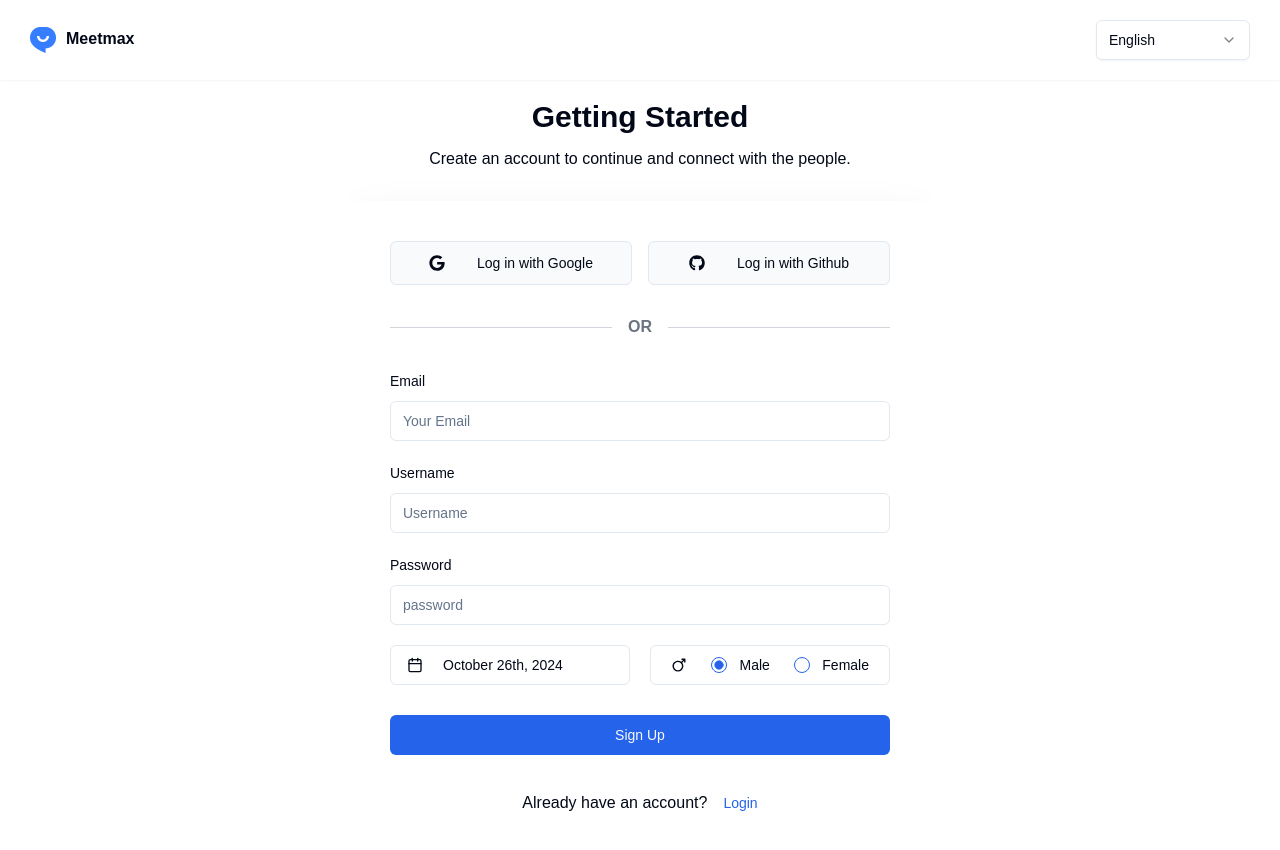
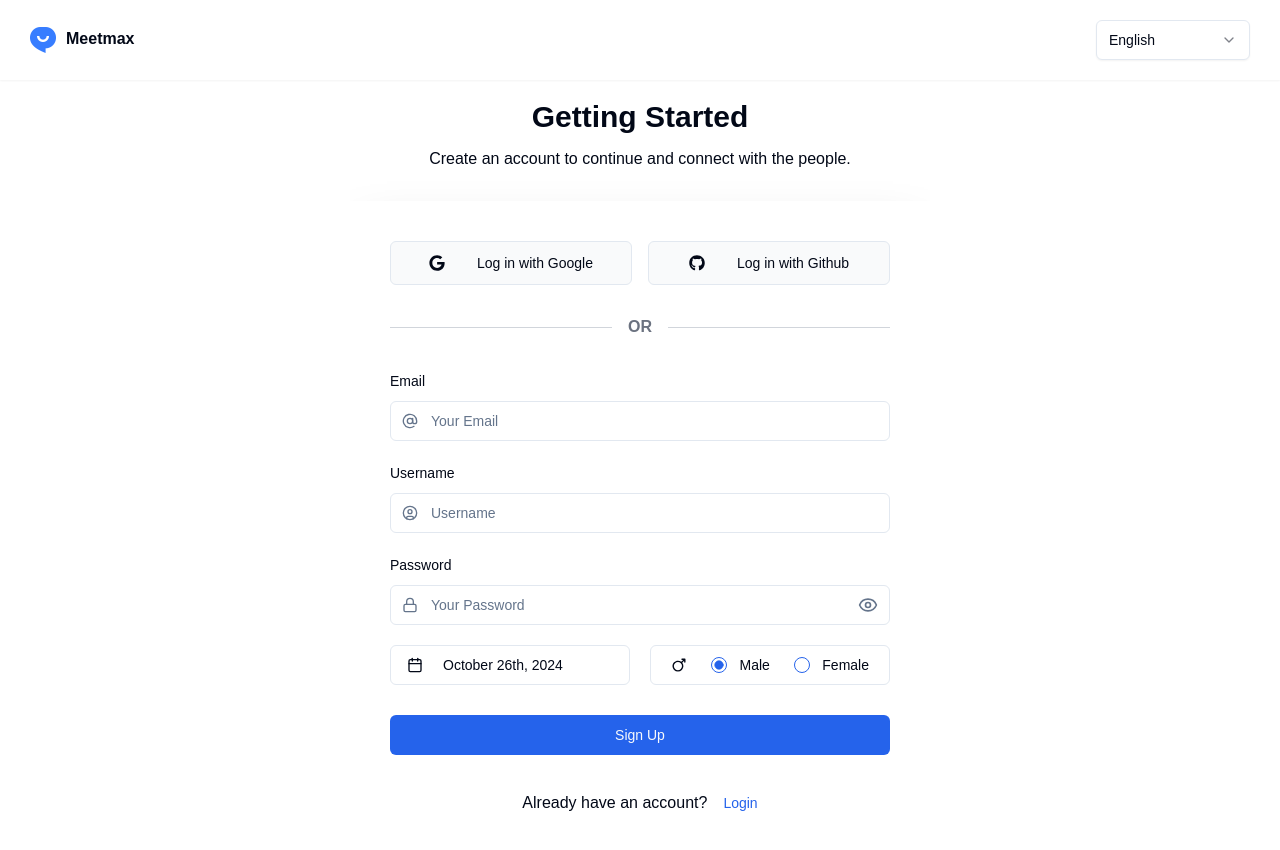
Before and after one commit to MinhDuyDEV/chatapp-frontend, a Next.js app: page /signup in a window 1280 px wide. Shown: the top 850 px of the page. Built offline with nearby package versions, Linux system fonts and the light colour scheme.

Commit message:
refactor(ui): update search field and input components
- Refactor the search field component to improve accessibility and styling
- Update the input component to support icons and improve styling

Related work items: #123, #456

```diff
--- a/src/app/(auth)/login/login-form.tsx
+++ b/src/app/(auth)/login/login-form.tsx
@@ -20,6 +20,8 @@ import { useRouter } from "next/navigation";
 import Link from "next/link";
 import { login } from "@/services/auth";
 import toast from "react-hot-toast";
+import { AtSign, Lock } from "lucide-react";
+import { PasswordInput } from "@/components/ui/password-input";
 
 const formSchema = z.object({
   email: z.string().email({ message: "Invalid email address" }),
@@ -53,16 +55,22 @@ const LoginForm = () => {
   };
   return (
     <Form {...form}>
-      <form onSubmit={form.handleSubmit(onSubmit)} className='space-y-7.5'>
-        <div className='space-y-5'>
+      <form onSubmit={form.handleSubmit(onSubmit)} className="space-y-7.5">
+        <div className="space-y-5">
           <FormField
             control={form.control}
-            name='email'
+            name="email"
             render={({ field }) => (
               <FormItem>
                 <FormLabel>Email</FormLabel>
                 <FormControl>
-                  <Input placeholder='Your Email' {...field} />
+                  <Input
+                    icon={AtSign}
+                    placeholder="Your Email"
+                    className="pl-10"
+                    disabled={form.formState.isSubmitting}
+                    {...field}
+                  />
                 </FormControl>
                 <FormMessage />
               </FormItem>
@@ -70,25 +78,35 @@ const LoginForm = () => {
           />
           <FormField
             control={form.control}
-            name='password'
+            name="password"
             render={({ field }) => (
               <FormItem>
                 <FormLabel>Password</FormLabel>
                 <FormControl>
-                  <Input type='password' placeholder='password' {...field} />
+                  <PasswordInput
+                    icon={Lock}
+                    placeholder="Your Password"
+                    className="pl-10"
+                    disabled={form.formState.isSubmitting}
+                    {...field}
+                  />
                 </FormControl>
                 <FormMessage />
-                <div className='flex items-center justify-end'>
-                  <Button size='sm' variant='link' asChild className='p-0'>
-                    <Link href='/reset'>Forgot password?</Link>
+                <div className="flex items-center justify-end">
+                  <Button size="sm" variant="link" asChild className="p-0">
+                    <Link href="/reset">Forgot password?</Link>
                   </Button>
                 </div>
               </FormItem>
             )}
           />
         </div>
-        <Button type='submit' className='w-full'>
-          Login
+        <Button
+          type="submit"
+          className="w-full"
+          disabled={form.formState.isSubmitting}
+        >
+          {form.formState.isSubmitting ? "Loading..." : "Login"}
         </Button>
       </form>
     </Form>
--- a/src/app/(auth)/signup/signup-form.tsx
+++ b/src/app/(auth)/signup/signup-form.tsx
@@ -5,7 +5,7 @@ import { z } from "zod";
 import { format } from "date-fns";
 import { useForm } from "react-hook-form";
 import { useRouter } from "next/navigation";
-import { CalendarIcon } from "lucide-react";
+import { AtSign, CalendarIcon, CircleUser, Lock } from "lucide-react";
 import { IoMale, IoFemale } from "react-icons/io5";
 import { zodResolver } from "@hookform/resolvers/zod";
 
@@ -30,6 +30,7 @@ import { Calendar } from "@/components/ui/calendar";
 import { RadioGroup, RadioGroupItem } from "@/components/ui/radio-group";
 import { signup } from "@/services/auth";
 import toast from "react-hot-toast";
+import { PasswordInput } from "@/components/ui/password-input";
 
 const SignupForm = () => {
   const navigate = useRouter();
@@ -60,16 +61,22 @@ const SignupForm = () => {
 
   return (
     <Form {...form}>
-      <form onSubmit={form.handleSubmit(onSubmit)} className='space-y-7.5'>
-        <div className='space-y-5'>
+      <form onSubmit={form.handleSubmit(onSubmit)} className="space-y-7.5">
+        <div className="space-y-5">
           <FormField
             control={form.control}
-            name='email'
+            name="email"
             render={({ field }) => (
               <FormItem>
                 <FormLabel>Email</FormLabel>
                 <FormControl>
-                  <Input placeholder='Your Email' {...field} />
+                  <Input
+                    icon={AtSign}
+                    placeholder="Your Email"
+                    className="pl-10"
+                    disabled={form.formState.isSubmitting}
+                    {...field}
+                  />
                 </FormControl>
                 <FormMessage />
               </FormItem>
@@ -77,12 +84,18 @@ const SignupForm = () => {
           />
           <FormField
             control={form.control}
-            name='username'
+            name="username"
             render={({ field }) => (
               <FormItem>
                 <FormLabel>Username</FormLabel>
                 <FormControl>
-                  <Input placeholder='Username' {...field} />
+                  <Input
+                    icon={CircleUser}
+                    placeholder="Username"
+                    className="pl-10"
+                    disabled={form.formState.isSubmitting}
+                    {...field}
+                  />
                 </FormControl>
                 <FormMessage />
               </FormItem>
@@ -90,34 +103,40 @@ const SignupForm = () => {
           />
           <FormField
             control={form.control}
-            name='password'
+            name="password"
             render={({ field }) => (
               <FormItem>
                 <FormLabel>Password</FormLabel>
                 <FormControl>
-                  <Input type='password' placeholder='password' {...field} />
+                  <PasswordInput
+                    icon={Lock}
+                    placeholder="Your Password"
+                    className="pl-10"
+                    disabled={form.formState.isSubmitting}
+                    {...field}
+                  />
                 </FormControl>
                 <FormMessage />
               </FormItem>
             )}
           />
-          <div className='grid grid-cols-2 gap-5'>
+          <div className="grid grid-cols-2 gap-5">
             <FormField
               control={form.control}
-              name='birthday'
+              name="birthday"
               render={({ field }) => (
-                <FormItem className='w-full'>
+                <FormItem className="w-full">
                   <FormControl>
                     <Popover>
                       <PopoverTrigger asChild>
                         <Button
-                          variant='outline'
+                          variant="outline"
                           className={cn(
                             "w-full justify-start text-left font-normal",
-                            !field.value && "text-muted-foreground"
+                            !field.value && "text-muted-foreground",
                           )}
                         >
-                          <CalendarIcon className='mr-3 h-4 w-4' />
+                          <CalendarIcon className="mr-3 h-4 w-4" />
                           {field.value ? (
                             format(field.value, "PPP")
                           ) : (
@@ -125,10 +144,10 @@ const SignupForm = () => {
                           )}
                         </Button>
                       </PopoverTrigger>
-                      <PopoverContent align='start' className='w-auto p-0'>
+                      <PopoverContent align="start" className="w-auto p-0">
                         <Calendar
-                          mode='single'
-                          captionLayout='dropdown-buttons'
+                          mode="single"
+                          captionLayout="dropdown-buttons"
                           selected={field.value}
                           onSelect={field.onChange}
                           fromYear={1960}
@@ -142,29 +161,29 @@ const SignupForm = () => {
             />
             <FormField
               control={form.control}
-              name='gender'
+              name="gender"
               render={({ field }) => (
-                <FormItem className='w-full'>
+                <FormItem className="w-full">
                   <FormControl>
                     <RadioGroup
                       onValueChange={field.onChange}
                       defaultValue={field.value}
-                      className='flex border dark:border-gray-600 py-[7px] rounded-md px-5 justify-between items-center gap-5'
+                      className="flex items-center justify-between gap-5 rounded-md border px-5 py-[7px] dark:border-gray-600"
                     >
                       {field.value === "male" ? <IoMale /> : <IoFemale />}
-                      <FormItem className='flex items-center space-x-3 space-y-0'>
+                      <FormItem className="flex items-center space-x-3 space-y-0">
                         <FormControl>
-                          <RadioGroupItem value='male' />
+                          <RadioGroupItem value="male" />
                         </FormControl>
-                        <FormLabel className='leading-6 font-normal'>
+                        <FormLabel className="font-normal leading-6">
                           Male
                         </FormLabel>
                       </FormItem>
-                      <FormItem className='flex items-center space-x-3 space-y-0'>
+                      <FormItem className="flex items-center space-x-3 space-y-0">
                         <FormControl>
-                          <RadioGroupItem value='female' />
+                          <RadioGroupItem value="female" />
                         </FormControl>
-                        <FormLabel className='leading-6 font-normal'>
+                        <FormLabel className="font-normal leading-6">
                           Female
                         </FormLabel>
                       </FormItem>
@@ -175,8 +194,12 @@ const SignupForm = () => {
             />
           </div>
         </div>
-        <Button type='submit' className='w-full'>
-          Sign Up
+        <Button
+          type="submit"
+          className="w-full"
+          disabled={form.formState.isSubmitting}
+        >
+          {form.formState.isSubmitting ? "Loading..." : "Sign Up"}
         </Button>
       </form>
     </Form>
--- a/src/components/ui/input.tsx
+++ b/src/components/ui/input.tsx
@@ -1,25 +1,34 @@
-import * as React from "react"
+import * as React from "react";
 
-import { cn } from "@/lib/utils"
+import { cn } from "@/lib/utils";
+import { LucideIcon } from "lucide-react";
+import { IconType } from "react-icons";
 
 export interface InputProps
-  extends React.InputHTMLAttributes<HTMLInputElement> {}
+  extends React.InputHTMLAttributes<HTMLInputElement> {
+  icon?: LucideIcon | IconType;
+}
 
 const Input = React.forwardRef<HTMLInputElement, InputProps>(
-  ({ className, type, ...props }, ref) => {
+  ({ className, type, icon: Icon, ...props }, ref) => {
     return (
+      <div className="relative">
+        {Icon && (
+          <Icon className="absolute left-3 top-1/2 size-4 -translate-y-1/2 transform text-muted-foreground" />
+        )}
         <input
           type={type}
           className={cn(
             "flex h-10 w-full rounded-md border border-input bg-background px-3 py-2 text-sm ring-offset-background file:border-0 file:bg-transparent file:text-sm file:font-medium file:text-foreground placeholder:text-muted-foreground focus-visible:outline-none focus-visible:ring-2 focus-visible:ring-ring focus-visible:ring-offset-2 disabled:cursor-not-allowed disabled:opacity-50",
-          className
+            className,
           )}
           ref={ref}
           {...props}
         />
-    )
-  }
-)
-Input.displayName = "Input"
+      </div>
+    );
+  },
+);
+Input.displayName = "Input";
 
-export { Input }
+export { Input };
--- /dev/null
+++ b/src/components/ui/password-input.tsx
@@ -0,0 +1,38 @@
+import { cn } from "@/lib/utils";
+import { Eye, EyeOff } from "lucide-react";
+import React, { useState } from "react";
+import { Input, InputProps } from "./input";
+
+const PasswordInput = React.forwardRef<HTMLInputElement, InputProps>(
+  ({ className, icon: Icon, ...props }, ref) => {
+    const [showPassword, setShowPassword] = useState(false);
+
+    return (
+      <div className="relative">
+        <Input
+          icon={Icon}
+          type={showPassword ? "text" : "password"}
+          className={cn("pe-10", className)}
+          ref={ref}
+          {...props}
+        />
+        <button
+          type="button"
+          onClick={() => setShowPassword(!showPassword)}
+          title={showPassword ? "Hide password" : "Show password"}
+          className="absolute right-3 top-1/2 -translate-y-1/2 transform text-muted-foreground"
+        >
+          {showPassword ? (
+            <EyeOff className="size-5" />
+          ) : (
+            <Eye className="size-5" />
+          )}
+        </button>
+      </div>
+    );
+  },
+);
+
+PasswordInput.displayName = "PasswordInput";
+
+export { PasswordInput };
```
Also changed, not shown: src/components/shared/search-field.tsx (+4 -4 lines). Lines whose indentation alone changed are shown as unchanged.
